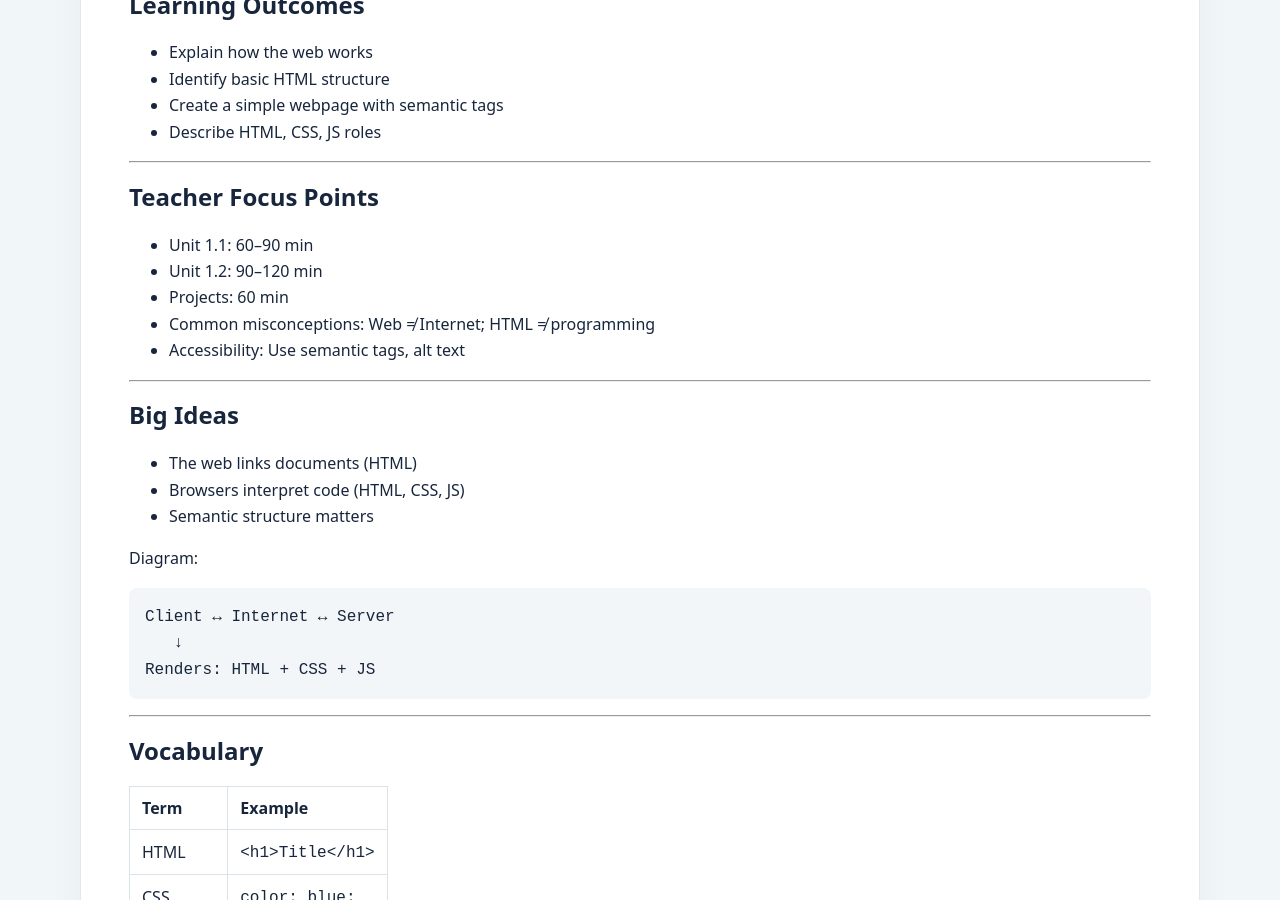
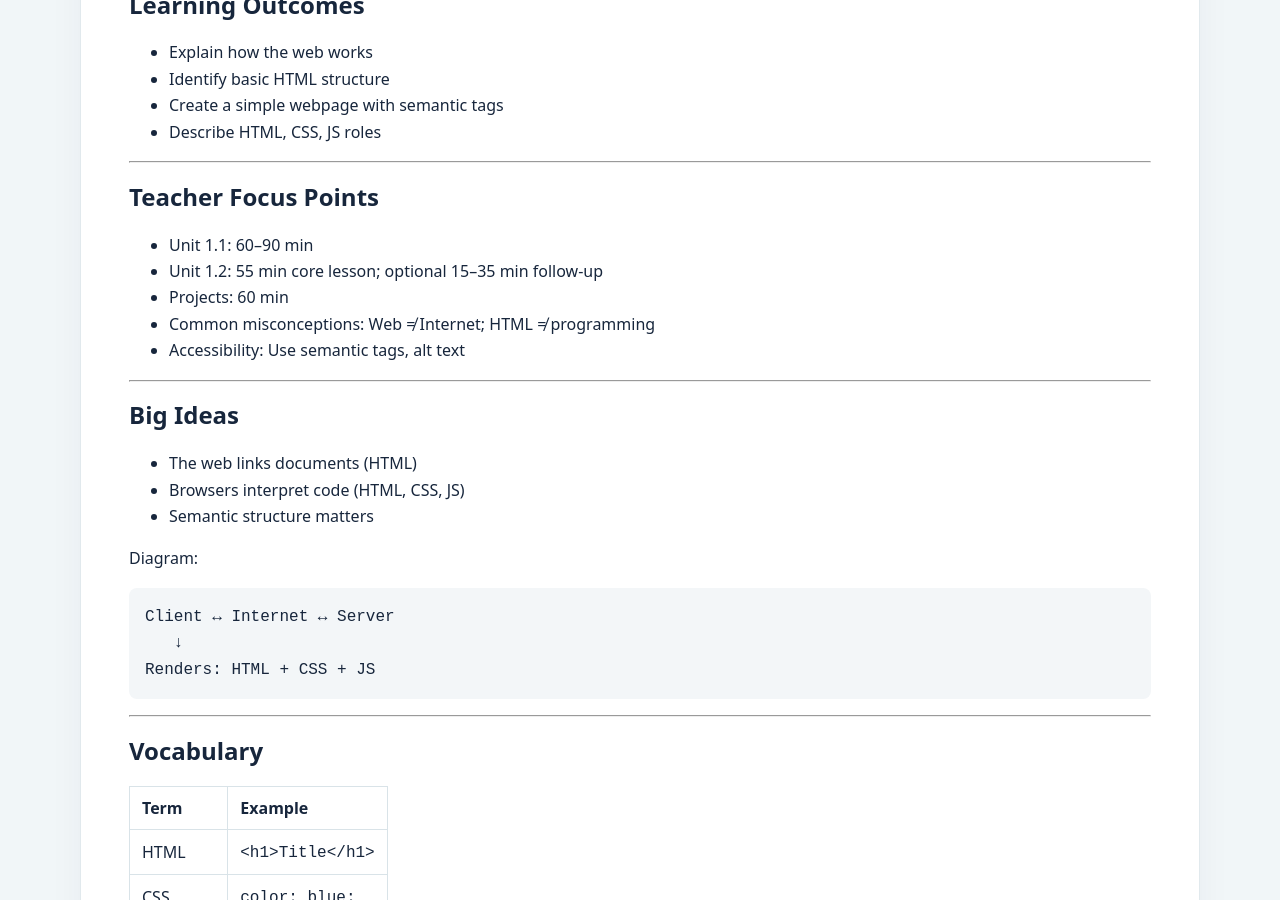
Before and after one commit to STEAM-C3T/dpk-learning-materials, a Jekyll site: the page built from modules/01-introduction-to-the-web/module-deck/module-01-overview-deck.md, in a window 1280 px wide and 900 px high, scrolled down 633 px. Built offline with Jekyll 4.4.1, drawn with Linux system fonts in a browser that asks for light colours; our own code applies the rules of GitHub Pages for plain Markdown files.

Commit message:
Align Unit 1.2 overview timing

```diff
--- a/modules/01-introduction-to-the-web/module-deck/module-01-overview-deck.md
+++ b/modules/01-introduction-to-the-web/module-deck/module-01-overview-deck.md
@@ -50,7 +50,7 @@ Web Development for STEAM
 ## Teacher Focus Points
 
 - Unit 1.1: 60–90 min
-- Unit 1.2: 90–120 min
+- Unit 1.2: 55 min core lesson; optional 15–35 min follow-up
 - Projects: 60 min
 - Common misconceptions: Web ≠ Internet; HTML ≠ programming
 - Accessibility: Use semantic tags, alt text
```
